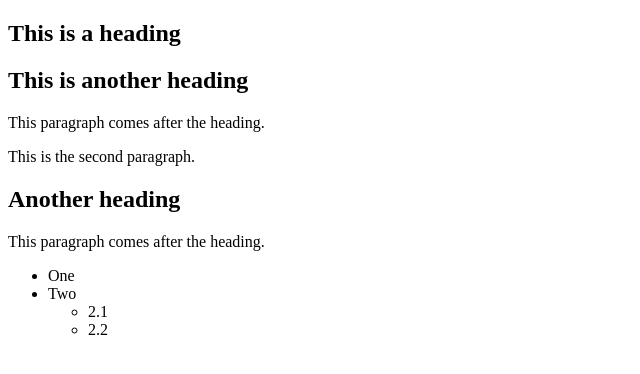
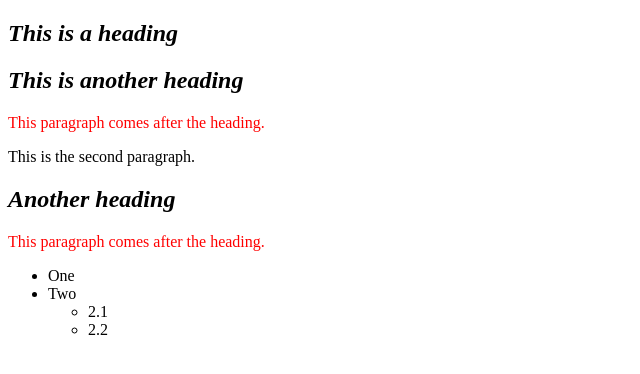
Before and after one commit to nigel-ong/week6-acit1620, a plain HTML site: page index.html in a window 1280 px wide. Shown: the whole page, without its empty margins (0-640 px from the left). Drawn offline with Linux system fonts and the light colour scheme; files that its build step writes are made by us from their sources.

Commit message:
add h2 is italic and any p after h2 is red

```diff
--- a/index.html
+++ b/index.html
@@ -5,7 +5,7 @@
     <meta http-equiv="X-UA-Compatible" content="IE=edge">
     <meta name="viewport" content="width=device-width, initial-scale=1.0">
     <title>Week-6 activity</title>
-    <link href="/Week-6/stylesheets/stylesheets.css"
+    <link href="stylesheets/stylesheets.css" rel="stylesheet">
 </head>
 <body>
     <h2>This is a heading</h2>
--- a/stylesheets/stylesheets.css
+++ b/stylesheets/stylesheets.css
@@ -1 +1,7 @@
-h2 {color: red;}
+h2 {
+    font-style: italic;
+}
+
+h2+p {
+    color:red;
+}
```
